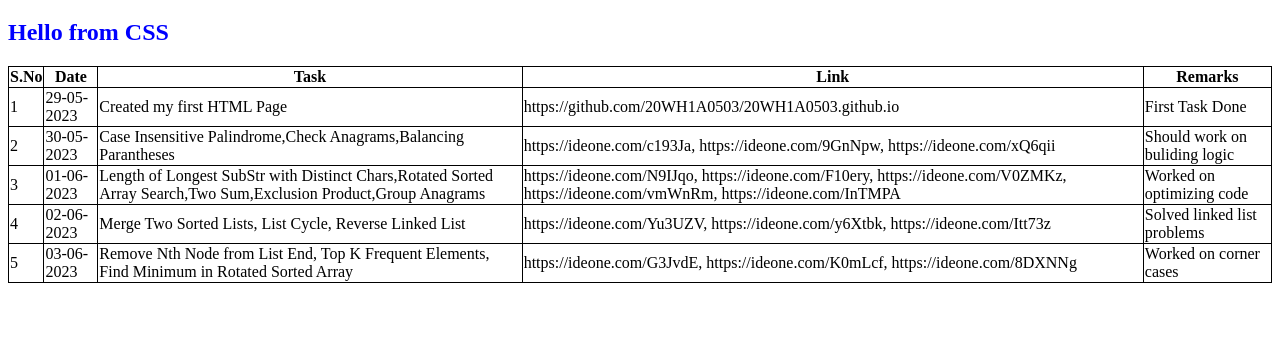
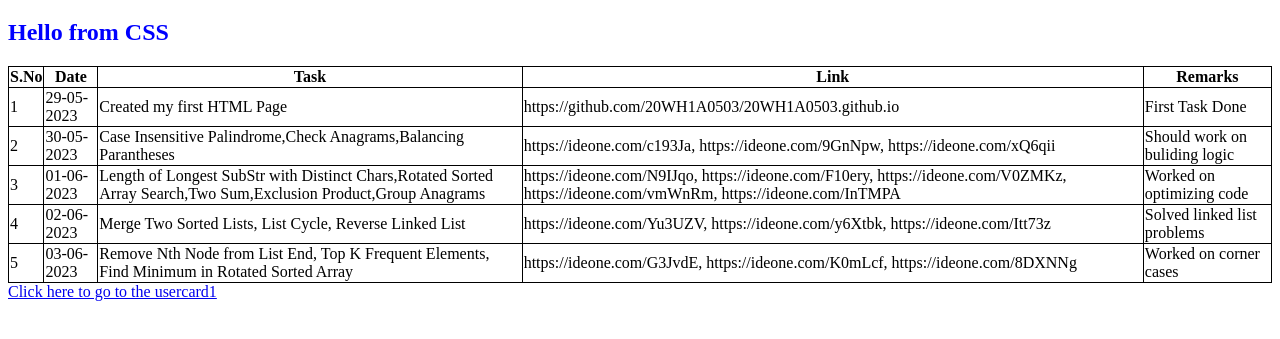
Before and after one commit to 20WH1A0503/20WH1A0503.github.io, a plain HTML site: page index.html in a window 1280 px wide. Shown: the part 61-400 px from the top of the page. Drawn offline with Linux system fonts and the light colour scheme; a script that the page names is missing.

Commit message:
linked usercard.html with index.html

```diff
--- a/index.html
+++ b/index.html
@@ -55,6 +55,7 @@
             <td>Worked on corner cases</td>
         </tr>
     </table>
+    <a href="usercard.html">Click here to go to the usercard1</a>
     <script src="site.js"></script>
 </body>
 </html>
```
